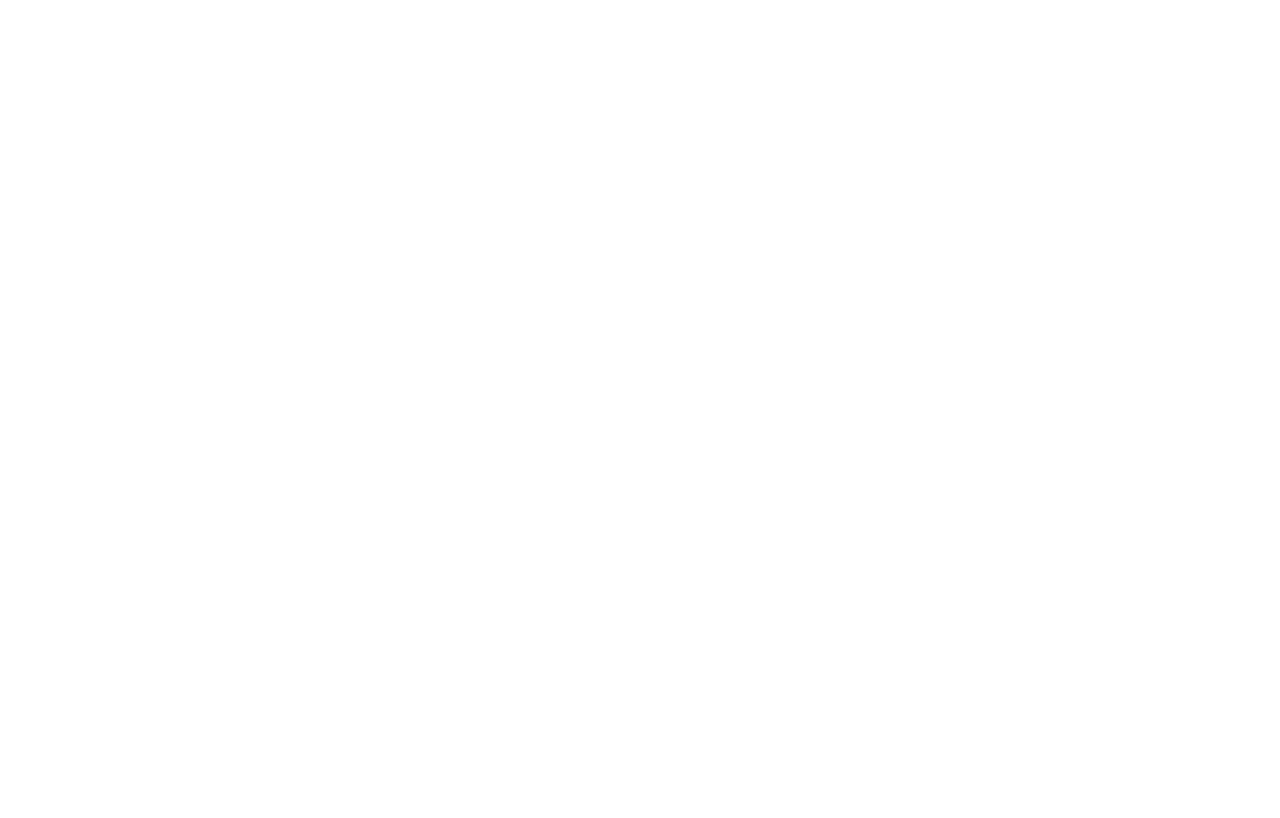
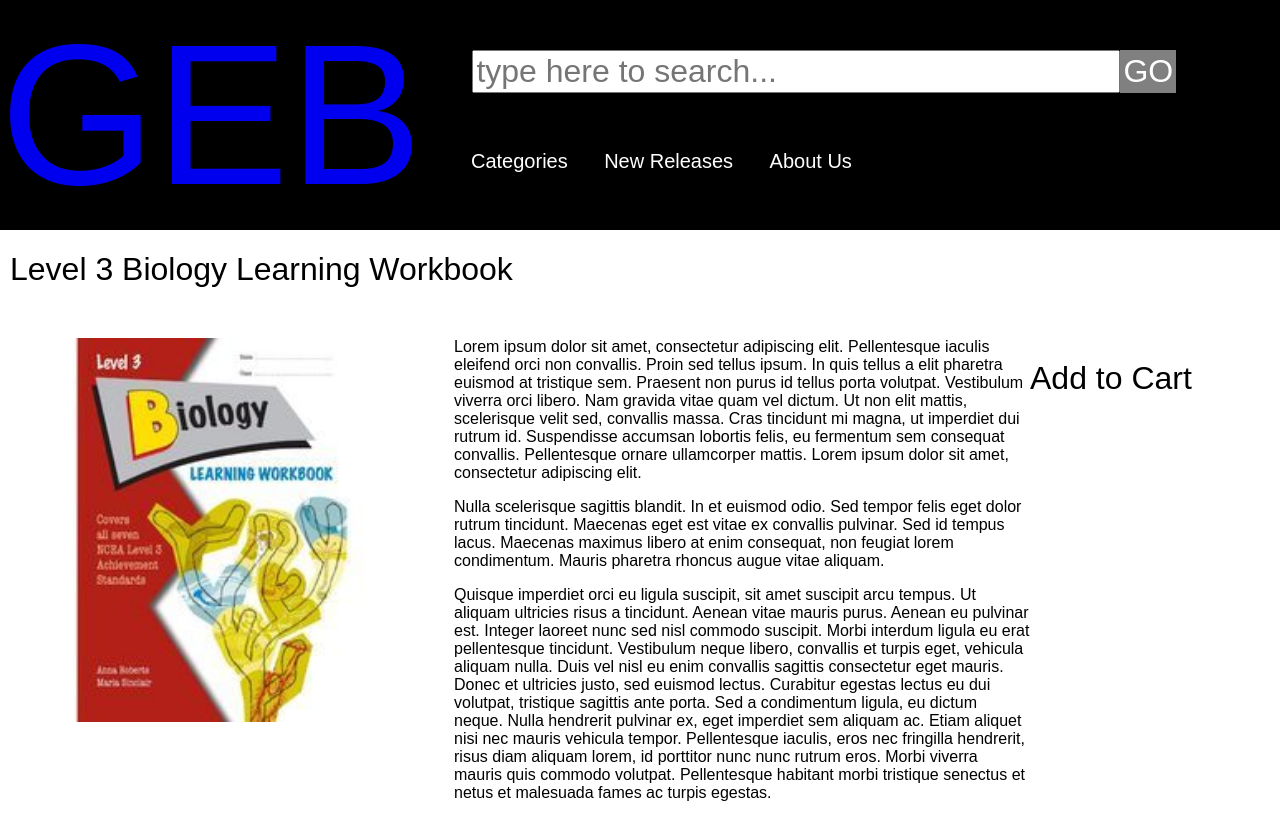
Before and after one commit to Dysphorik/Assessment-three-web, a plain HTML site: page Books/biology.html in a window 1280 px wide. Drawn offline with Linux system fonts and the light colour scheme.

Commit message:
Books folder html

```diff
--- a/Books/biology.html
+++ b/Books/biology.html
@@ -0,0 +1,33 @@
+<!DOCTYPE html>
+
+    <head>
+        <meta charset="utf-8">
+        <meta http-equiv="X-UA-Compatible" content="IE=edge">
+        <meta name="viewport" contenat="width=device-width, initial-scale=1">
+        <link rel="stylesheet" href="style.css">
+        <title>Biology</title>
+    </head>
+    <body>
+        <div class ="header">
+                <div class ="logo"><a href="../homepage.html">GEB</a></div>
+                <input type="text" placeholder="type here to search...">
+                <div class="search">GO</div>
+                <ul class = "navigation">
+                    <li>Categories</li>
+                    <li>New Releases</li>
+                    <li><a href="../aboutUs.html">About Us</a></li>
+                </ul>
+            </div>
+        <h1>Level 3 Biology Learning Workbook</h1>
+        <div class ="Product">
+                <img src="../images/biology.jpg" alt="Biology Workbook">
+                <div class="text">Lorem ipsum dolor sit amet, consectetur adipiscing elit. Pellentesque iaculis eleifend orci non convallis. Proin sed tellus ipsum. In quis tellus a elit pharetra euismod at tristique sem. Praesent non purus id tellus porta volutpat. Vestibulum viverra orci libero. Nam gravida vitae quam vel dictum. Ut non elit mattis, scelerisque velit sed, convallis massa. Cras tincidunt mi magna, ut imperdiet dui rutrum id. Suspendisse accumsan lobortis felis, eu fermentum sem consequat convallis. Pellentesque ornare ullamcorper mattis. Lorem ipsum dolor sit amet, consectetur adipiscing elit.
+                <p>Nulla scelerisque sagittis blandit. In et euismod odio. Sed tempor felis eget dolor rutrum tincidunt. Maecenas eget est vitae ex convallis pulvinar. Sed id tempus lacus. Maecenas maximus libero at enim consequat, non feugiat lorem condimentum. Mauris pharetra rhoncus augue vitae aliquam.</p>
+                <p>Quisque imperdiet orci eu ligula suscipit, sit amet suscipit arcu tempus. Ut aliquam ultricies risus a tincidunt. Aenean vitae mauris purus. Aenean eu pulvinar est. Integer laoreet nunc sed nisl commodo suscipit. Morbi interdum ligula eu erat pellentesque tincidunt. Vestibulum neque libero, convallis et turpis eget, vehicula aliquam nulla. Duis vel nisl eu enim convallis sagittis consectetur eget mauris. Donec et ultricies justo, sed euismod lectus. Curabitur egestas lectus eu dui volutpat, tristique sagittis ante porta. Sed a condimentum ligula, eu dictum neque. Nulla hendrerit pulvinar ex, eget imperdiet sem aliquam ac. Etiam aliquet nisi nec mauris vehicula tempor. Pellentesque iaculis, eros nec fringilla hendrerit, risus diam aliquam lorem, id porttitor nunc nunc rutrum eros. Morbi viverra mauris quis commodo volutpat. Pellentesque habitant morbi tristique senectus et netus et malesuada fames ac turpis egestas.</p>
+                </div>
+                <div class="addToCart"><p><h1>Add to Cart</h1></p></div>
+            </div>
+
+
+    </body>
+</html>
--- /dev/null
+++ b/Books/style.css
@@ -0,0 +1,82 @@
+.header{
+    background-color: black;
+    overflow: hidden;
+    font-family: Arial, Helvetica, sans-serif;
+    width:100%;
+}
+.logo{
+    font-size: 150pt;
+    color: white;
+    float:left;
+    font-family: Arial, Helvetica, sans-serif;
+}
+input{
+    float: left;
+    margin-top: 50px;
+    margin-left:50px;
+    width:50%;
+    font-size:2em;
+}
+.search{
+    background-color: grey;
+    font-size: 2em;
+    color: white;
+    text-decoration: none;
+    margin-top:50px;
+    float:left;
+    border:3px solid grey;
+}
+body{
+    margin: 0 auto;
+}
+ul{
+    list-style-type: none;
+    margin: 0;
+    padding: 0;
+    overflow: hidden;
+    color:white;
+    margin-left:455px;
+    margin-top:150px;
+}
+.navigation li{
+    display:inline;
+    padding:16px;
+    font-size: 15pt;
+}
+li a{
+    text-decoration: none;
+    color:white;
+}
+h1{
+    color:black;
+    font-family: Arial, Helvetica, sans-serif;
+    font-weight: normal;
+    margin-left:10px;
+    width:100%;
+}
+a:hover{
+    opacity: 0.5;
+    text-decoration: none;
+}
+a:visited{
+    color:white;
+    text-decoration: none;
+}
+a{
+    text-decoration: none;
+}
+img{
+    float:left;
+    width:30%;
+    margin-left:20px;
+}
+.text{
+    width:45%;
+    float:left;
+    font-family: Arial, Helvetica, sans-serif;
+    margin-left:50px;
+}
+.Product{
+    overflow: hidden;
+    margin-top:50px;
+}
```
Also changed, not shown: aboutUs.html (+1 -2 lines), homepage.html (+6 -7 lines).
